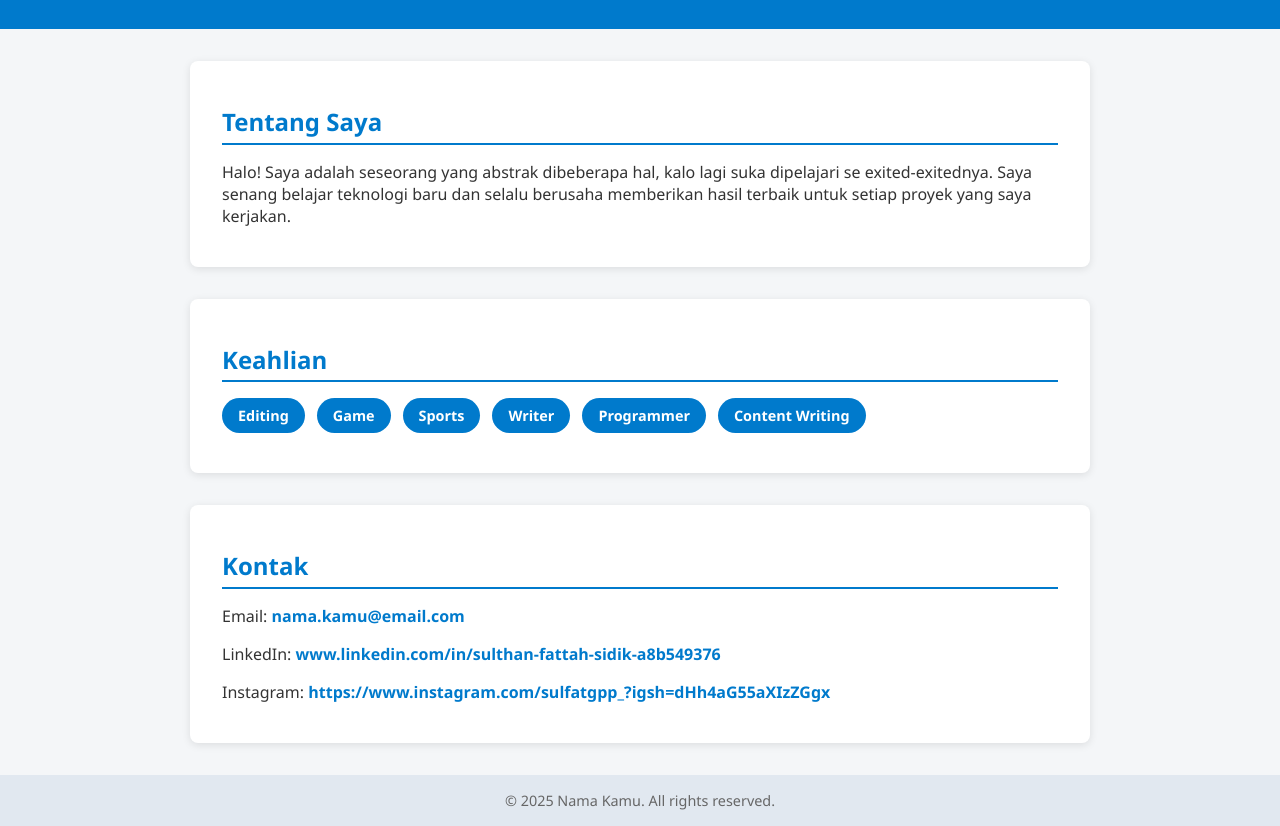
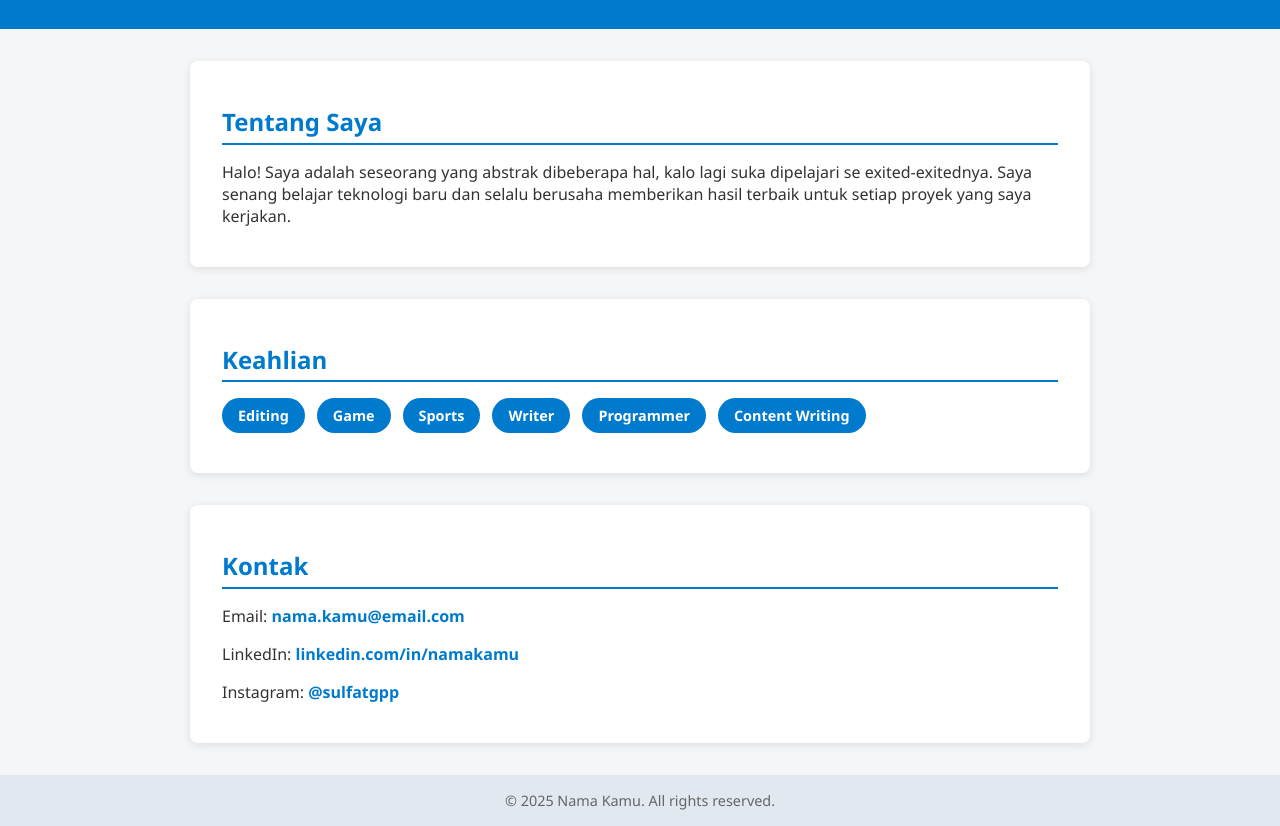
Before and after one commit to sulpat7/1, a plain HTML site: page index.html in a window 1280 px wide. Shown: the part 125-951 px from the top of the page. Drawn offline with Linux system fonts and the light colour scheme.

Commit message:
index.html

```diff
--- a/index.html
+++ b/index.html
@@ -118,8 +118,8 @@
     <section id="contact">
       <h2>Kontak</h2>
       <p>Email: <a href="mailto:nama.kamu@email.com" class="contact-link">nama.kamu@email.com</a></p>
-      <p>LinkedIn: <a href="https://linkedin.com/in/Sulthan Fattah" target="_blank" class="contact-link">www.linkedin.com/in/sulthan-fattah-sidik-a8b549376</a></p>
-      <p>Instagram: <a href="https://instagram.com/sulfatgpp" target="_blank" class="contact-link">https://www.instagram.com/sulfatgpp_?igsh=dHh4aG55aXIzZGgx</a></p>
+      <p>LinkedIn: <a href="https://linkedin.com/in/namakamu" target="_blank" class="contact-link">linkedin.com/in/namakamu</a></p>
+      <p>Instagram: <a href="https://instagram.com/sulfatgpp_" target="_blank" class="contact-link">@sulfatgpp</a></p>
     </section>
   </main>
 
```
